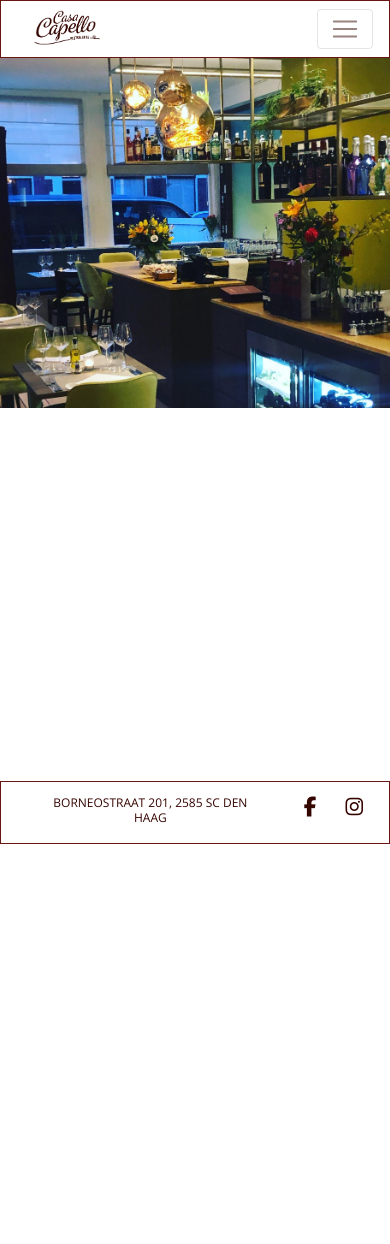
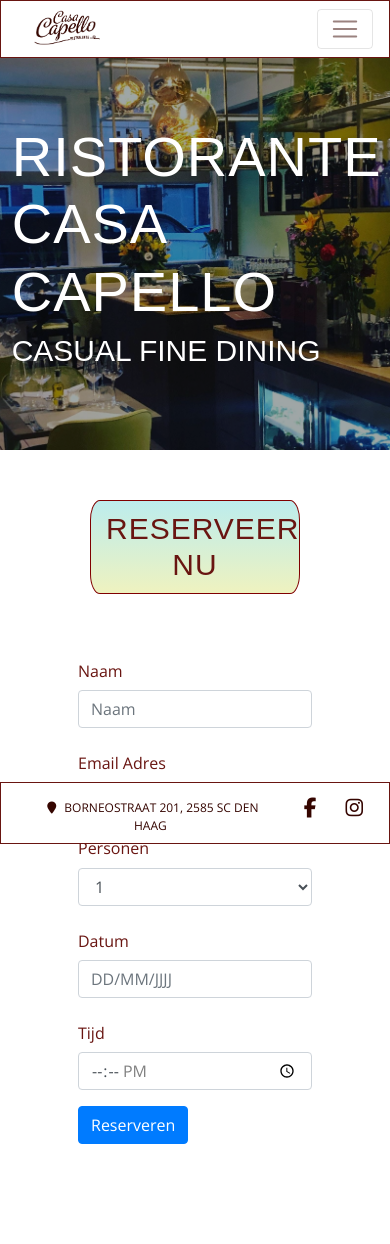
Before and after one commit to annakovesdi/milestone-project-1, a plain HTML site: page index.html in a window 390 px wide. Before the commit the page ends 844 px from the top, so only its background shows below. Drawn offline with nearby package versions, Linux system fonts and the light colour scheme; a web font is replaced by a local one.

Commit message:
solved little issues with nav-bar,added footer responsive items and icons,working links instead of #,created section heading style, reserve form on index page almost complete

```diff
--- a/assets/css/style.css
+++ b/assets/css/style.css
@@ -9,6 +9,36 @@ body {
     font-size: 16px;
 }
 
+h1 {
+    font-family: "Saira extra condensed", sans-serif;
+    font-weight: 400;
+    font-size: 56px;
+    letter-spacing: 1px;
+    text-transform: uppercase;
+}
+
+h3 {
+    font-family: "Saira extra condensed", sans-serif;
+    font-weight: 300;
+    font-size: 30px;
+    text-transform: uppercase;
+}
+
+h4 {
+    font-size: 30px;
+    text-transform: uppercase;
+    font-family: "Saira extra condensed", sans-serif;
+    font-weight: 200;
+    letter-spacing: 1px;
+    text-align: center;
+    padding: 10px 40px 10px 40px;
+    border: 1px solid #800000;
+    border-radius: 10px/20px;
+    background: rgb(34,193,195);
+    background: linear-gradient(0deg, rgba(201,213,44,0.3)  0%,rgba(34,193,195,0.3) 100%);
+    align-content: center;
+}
+
 h5 {
     text-transform: uppercase;
     font-size: 16px;
@@ -16,11 +46,20 @@ h5 {
     font-weight: 300;
 }
 
+.section {
+    margin-top: 50px;
+}
+
+.section-heading {
+
+}
+
 /*-------------------------------------------heading*/
 
 
 .navbar {
     border: 1px solid rgb(105,21,17);
+    background-color: #fff;
 }
 
 .logo {
@@ -81,7 +120,7 @@ button:focus {
 
 .footer-address-text {
     font-size: 12px;
-
+    margin: auto;
 }
 
 .footer-social {
@@ -98,6 +137,11 @@ button:focus {
 
 .footer-border {
     border: 1px solid rgb(105,21,17);
+    background-color: #fff;
+}
+
+.footer-icon {
+    padding: 5px;
 }
 
 /*-------------------------------------------index*/
@@ -106,19 +150,42 @@ button:focus {
     background-image: url("../img/casacapello2.jpg");
     background-position: center;
     background-repeat: no-repeat;
-    min-height: 350px;
+    min-height: 400px;
     width: 100%;
     background-size: cover;
-    }
+}
+
+.overlay {
+    height: 400px;
+    width: 100%;
+    background: rgba(0, 0, 0, 0.35);
+    position: absolute;
+    display: flex;
+    align-items: center;
+}
+
+.title {
+    color: #fff;
+    position: relative;
+    margin-left: 3vw;
+}
+
+.reserve-form {
+    max-width: 60%;
+    padding-top: 50px;
+    margin: auto;
+    padding-bottom: 100px;
+}
+
 
 /*-------------------------------------------media query*/
 
-/*@media(min-width: 575px) {
-  .navbar-light .navbar-nav .nav-link {
-    font-size: 16px;
+@media(min-width: 992px) {
+  .hero-image {
+    min-height: 600px;
   }
 
-/*@media(max-width: 575px) {
+/*@media(min-width: 575px) {
     .footer-address .footer-social {
     font-size: 9px;
   }
--- a/index.html
+++ b/index.html
@@ -10,7 +10,7 @@
 </head>
 <body>
 	<header>
-		<nav class="navbar navbar-expand-sm navbar-light sticky-top">
+		<nav class="navbar navbar-expand-md navbar-light fixed-top">
 			 <a class="logo grow" href="index.html">
             </a>
 			<button class="navbar-toggler custom-toggler" type="button" data-toggle="collapse" data-target="#navbarTogglerDemo02" aria-controls="navbarTogglerDemo02" aria-expanded="false" aria-label="Toggle navigation">
@@ -23,7 +23,7 @@
 						<a class="nav-link grow" href="overons.html">Over Ons</a>
 					</li>
 					<li class="nav-item">
-						<a class="nav-link grow" href="index.html">Menu</a>
+						<a class="nav-link grow" href="menu.html">Menu</a>
 					</li>
 					<li class="nav-item">
 						<a class="nav-link grow" href="wijnkaart.html">Wijnkaart</a>
@@ -39,17 +39,66 @@
 		</nav>
 	</header>
     <section>
-        <div class="hero-image">
+        <div class="section hero-image">
+            <div class="overlay">
+                <div class="title">
+                <h1>Ristorante Casa Capello</h1>
+                <h3>Casual Fine Dining</h3>
+                </div>
+            </div>
+        </div>
+    </section>
+    <section>
+        <div class="section">
+            <div class="section-heading row justify-content-center">
+                <h4 class="col-6 col-md-4">Reserveer nu</h4>
+            </div>
+            <form class="reserve-form">
+                <div class="form-row">
+                    <div class="form-group col-md-6">
+                        <label for="name" class="col-form-label">Naam</label>
+                        <input type="name" id="name" name="name" placeholder="Naam" class="form-control" required>
+                    </div>
+                    <div class="form-group col-md-6">
+                        <label for="email" class="col-form-label">Email Adres</label>
+                        <input type="email" name="email" id="email" class="form-control" placeholder="Email Adres" required>
+                    </div>
+                </div>
+                <div class="form row">
+                    <div class="form-group col-12">
+                        <label for="number">Personen</label>
+                        <select class="form-control" id="exampleFormControlSelect1">
+                            <option value="1">1</option>
+                            <option value="2">2</option>
+                            <option value="3">3</option>
+                            <option value="4">4</option>
+                            <option value="5">5</option>
+                            <option value="6">6</option>
+                            <option value="" disabled>Voor meer dan 6 personen reserveren? Neem dan telefonisch contact op!</option>
+                        </select>
+                    </div>
+                </div>
+                <div class="form-row">
+                    <div class="form-group col-md-6">
+                        <label for="date" class="col-form-label">Datum</label>
+                        <input id="date" name="date" class="form-control" placeholder="DD/MM/JJJJ" type="text" required>
+                    </div>
+                    <div class="form-group col-md-6">
+                        <label for="time" class="col-form-label">Tijd</label>
+                        <input type="time" id="time" name="time" min="12:00" max="21:00" class="form-control" required>
+                    </div>
+                </div>
+                <button class="btn btn-primary" name="submit" type="submit">Reserveren</button>
+            </form>
         </div>
     </section>
     <footer class="fixed-bottom footer-border">
         <div class="row">
             <div class="col-8 footer-address">
                 <div class="row">
-                    <h5 class="footer-address-text col-12 col-md-6 col-lg-4">Borneostraat 201, 2585 SC Den Haag</h5>
-                    <h5 class="footer-address-text d-none d-md-block col-md-6 col-lg-4">tel: 070-2250303</h5>
-                    <h5 class="footer-address-text d-none d-lg-block col-lg-4"> Di & Wo         17.00 - 22.00 uur <br>
-                                                                                Do & Vr & Za    12.00 - 22.00 uur</h5>
+                    <h5 class="footer-address-text col-12 col-md-6 col-lg-4"><i class="fas fa-map-marker footer-icon"></i> Borneostraat 201, 2585 SC Den Haag</h5>
+                    <h5 class="footer-address-text d-none d-md-block col-md-6 col-lg-4"><i class="fas fa-phone footer-icon"></i> tel: 070-2250303</h5>
+                    <h5 class="footer-address-text d-none d-lg-block col-lg-4"><i class="fas fa-lock-open footer-icon"></i>Di & Wo 17.00 - 22.00 uur <br> Do & Vr & Za 12.00 - 22.00 uur</h5>
                 </div>
             </div>
             <div class="col-4 footer-social">
```
